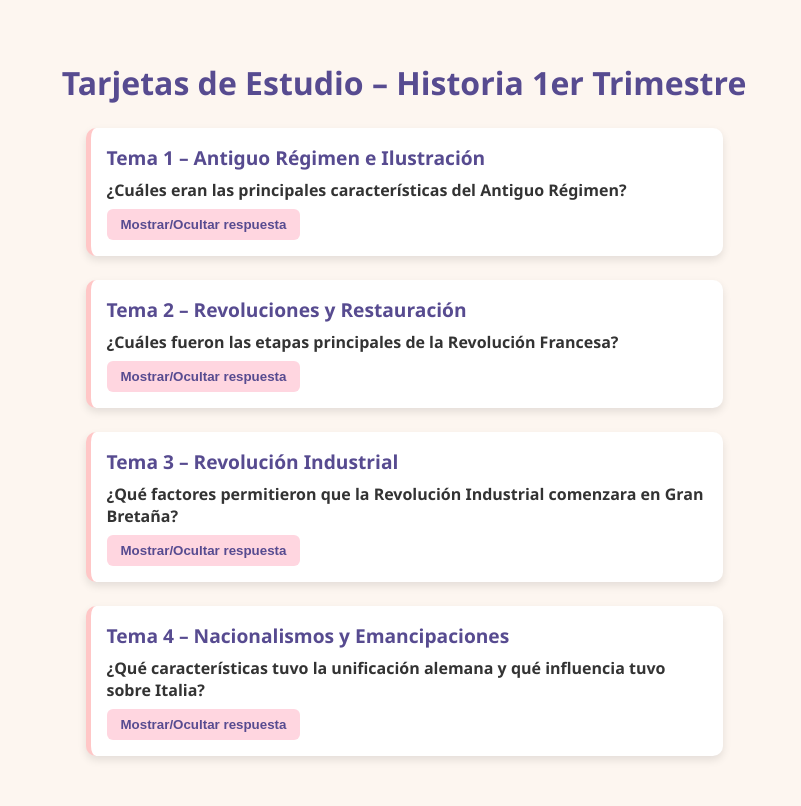
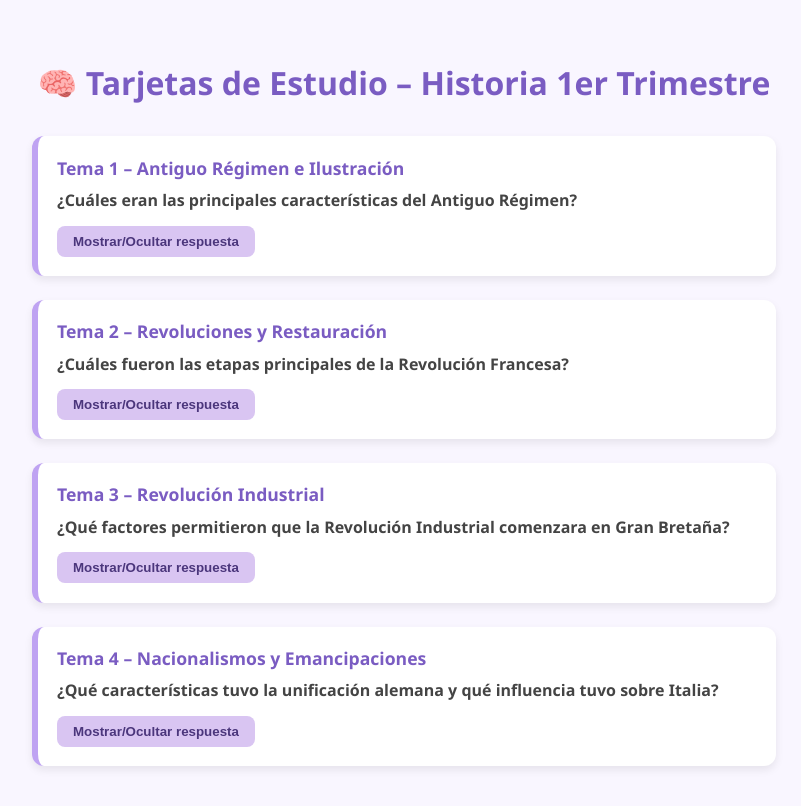
Before and after one commit to SharonMyoui/Estudiar-historia-1er-trimestre-, a plain HTML site: page index.html in a window 1280 px wide. Shown: the whole page, without its empty margins (236-1037 px from the left). Drawn offline with Linux system fonts and the light colour scheme.

Commit message:
Update index.html

```diff
--- a/index.html
+++ b/index.html
@@ -2,10 +2,10 @@
 <html lang="es">
 <head>
   <meta charset="UTF-8">
-  <title>Tarjetas de Historia – 1er Trimestre</title>
+  <title>Tarjetas de Estudio – Historia 1er Trimestre</title>
   <style>
     body {
-      background: #fdf6f0;
+      background: #f9f6ff;
       font-family: 'Segoe UI', sans-serif;
       padding: 2rem;
       color: #333;
@@ -13,97 +13,118 @@
 
     h1 {
       text-align: center;
-      color: #574b90;
+      color: #7a5cc2;
+      margin-bottom: 2rem;
     }
 
     .card {
       background: #fff;
-      border-left: 5px solid #ffc7c7;
+      border-left: 6px solid #bfa3f2;
       margin: 1.5rem auto;
-      padding: 1rem;
-      border-radius: 10px;
-      max-width: 600px;
-      box-shadow: 0 4px 8px rgba(0,0,0,0.1);
+      padding: 1.2rem;
+      border-radius: 12px;
+      max-width: 700px;
+      box-shadow: 0 4px 8px rgba(0,0,0,0.08);
+      transition: 0.3s;
+    }
+
+    .card:hover {
+      box-shadow: 0 6px 12px rgba(0,0,0,0.1);
     }
 
     .tema {
-      font-size: 1.2rem;
+      font-size: 1.1rem;
       font-weight: bold;
-      color: #574b90;
-      margin-bottom: 0.5rem;
+      color: #7a5cc2;
+      margin-bottom: 0.6rem;
     }
 
     .pregunta {
+      font-size: 1rem;
       font-weight: bold;
       margin-bottom: 0.5rem;
+      color: #444;
     }
 
     .respuesta {
       display: none;
       margin-top: 0.5rem;
-      color: #444;
+      color: #555;
+      background: #f0ebff;
+      padding: 0.7rem;
+      border-radius: 8px;
     }
 
     .btn-toggle {
-      background: #ffd6e0;
+      background: #d9c5f2;
       border: none;
-      color: #574b90;
-      padding: 8px 14px;
-      border-radius: 6px;
+      color: #4b367c;
+      padding: 8px 16px;
+      border-radius: 8px;
       cursor: pointer;
       font-weight: bold;
       transition: background 0.3s;
+      margin-top: 0.4rem;
     }
 
     .btn-toggle:hover {
-      background: #ffb6c1;
+      background: #c3aef0;
     }
   </style>
 </head>
 <body>
-  <h1>Tarjetas de Estudio – Historia 1er Trimestre</h1>
 
+  <h1>🧠 Tarjetas de Estudio – Historia 1er Trimestre</h1>
+
+  <!-- TEMA 1 -->
   <div class="card">
     <div class="tema">Tema 1 – Antiguo Régimen e Ilustración</div>
     <div class="pregunta">¿Cuáles eran las principales características del Antiguo Régimen?</div>
     <button class="btn-toggle" onclick="toggle(this)">Mostrar/Ocultar respuesta</button>
     <div class="respuesta">
-      Economía agraria, sociedad estamental (nobleza, clero y pueblo), y monarquía absoluta donde el rey concentraba el poder.
+      Economía agraria, sociedad estamental (nobleza, clero y pueblo llano), y monarquía absoluta con poder centralizado en el rey.
     </div>
   </div>
 
+  <!-- TEMA 2 -->
   <div class="card">
     <div class="tema">Tema 2 – Revoluciones y Restauración</div>
     <div class="pregunta">¿Cuáles fueron las etapas principales de la Revolución Francesa?</div>
     <button class="btn-toggle" onclick="toggle(this)">Mostrar/Ocultar respuesta</button>
     <div class="respuesta">
-      Monarquía constitucional, república y Terror, Directorio, y el Consulado/Imperio napoleónico.
+      1. Monarquía constitucional (1789–1792) <br>
+      2. República y el Terror (1792–1794) <br>
+      3. El Directorio (1795–1799) <br>
+      4. El Consulado y el Imperio (1799–1815)
     </div>
   </div>
 
+  <!-- TEMA 3 -->
   <div class="card">
     <div class="tema">Tema 3 – Revolución Industrial</div>
     <div class="pregunta">¿Qué factores permitieron que la Revolución Industrial comenzara en Gran Bretaña?</div>
     <button class="btn-toggle" onclick="toggle(this)">Mostrar/Ocultar respuesta</button>
     <div class="respuesta">
-      Recursos naturales, capital disponible, avances técnicos, red de transporte, mano de obra y estabilidad política.
+      Recursos naturales (carbón y hierro), capital, avances tecnológicos, población trabajadora, sistema bancario sólido y estabilidad política.
     </div>
   </div>
 
+  <!-- TEMA 4 -->
   <div class="card">
     <div class="tema">Tema 4 – Nacionalismos y Emancipaciones</div>
     <div class="pregunta">¿Qué características tuvo la unificación alemana y qué influencia tuvo sobre Italia?</div>
     <button class="btn-toggle" onclick="toggle(this)">Mostrar/Ocultar respuesta</button>
     <div class="respuesta">
-      Fue liderada por Prusia mediante guerras. Inspiró a los italianos al mostrar que la unidad era posible con un liderazgo fuerte.
+      La unificación alemana fue liderada por Prusia y Bismarck mediante guerras. Inspiró a Italia a buscar su unidad también bajo liderazgo firme.
     </div>
   </div>
 
   <script>
-    function toggle(button) {
-      const respuesta = button.nextElementSibling;
-      respuesta.style.display = (respuesta.style.display === 'block') ? 'none' : 'block';
+    function toggle(btn) {
+      const respuesta = btn.nextElementSibling;
+      respuesta.style.display = (respuesta.style.display === "block") ? "none" : "block";
     }
   </script>
+
 </body>
 </html>
```
